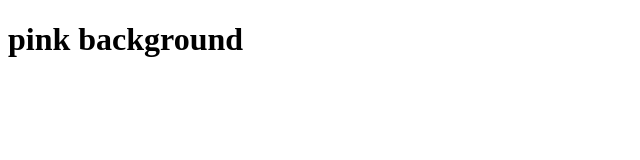
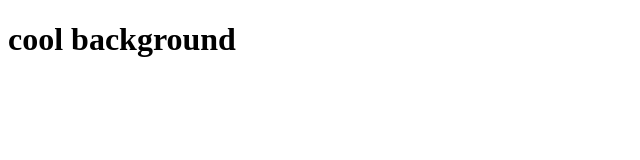
Before and after one commit to jamalkhalis/background-generator, a plain HTML site: page index.html in a window 1280 px wide. Shown: the whole page, without its empty margins (0-640 px from the left). Drawn offline with Linux system fonts and the light colour scheme.

Commit message:
changing title

```diff
--- a/index.html
+++ b/index.html
@@ -7,7 +7,7 @@
 </head>
 <body>
 
-    <h1>pink background</h1>
+    <h1>cool background</h1>
 
 </body>
 </html>
```
